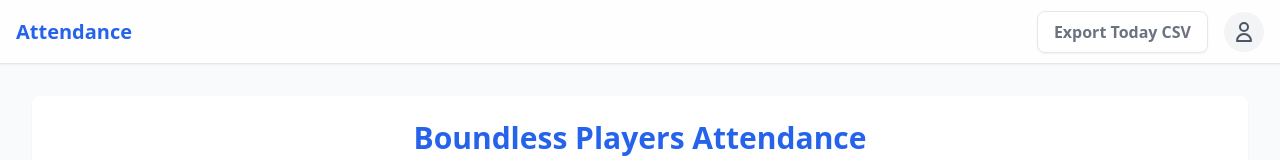
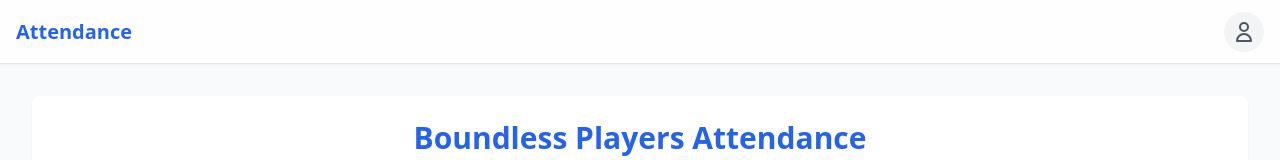
Before and after one commit to codexhilver/attendance_management_system_ventus, a React (Vite) app: page / in a window 1280 px wide. Shown: the top 160 px of the page. Built offline with nearby package versions, Linux system fonts and the light colour scheme; no server answers.

Commit message:
Restrict Export CSV button to admin users only

```diff
--- a/src/App.tsx
+++ b/src/App.tsx
@@ -24,12 +24,14 @@ export default function App() {
       <header className="sticky top-0 z-10 bg-white/80 backdrop-blur-sm h-16 flex justify-between items-center border-b shadow-sm px-4">
         <h2 className="text-xl font-semibold text-blue-600">Attendance</h2>
         <div className="flex items-center gap-4">
+          {isAdminAuthenticated && (
             <a
               href={`${import.meta.env.VITE_API_URL || ''}/api/attendance/export/today`}
               className="px-4 py-2 rounded bg-white text-secondary border border-gray-200 font-semibold hover:bg-gray-50 transition-colors shadow-sm hover:shadow"
             >
               Export Today CSV
             </a>
+          )}
           <AdminAuth
             isAuthenticated={isAdminAuthenticated}
             onAuthenticate={handleAdminAuth}
```
Lines whose indentation alone changed are shown as unchanged.
